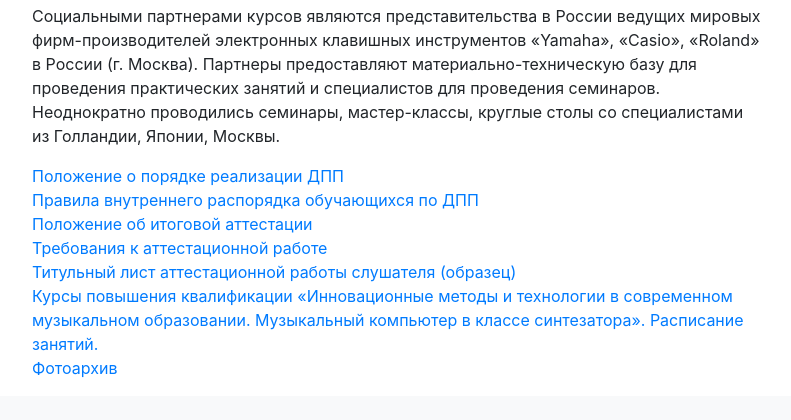
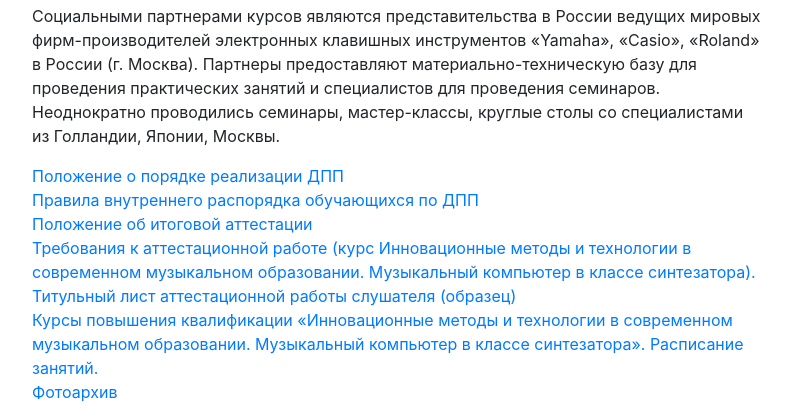
Before and after one commit to ArtemDavletov/Musica-integra-website, a Django app: page /courses/ in a window 1280 px wide. Shown: the part 850-1270 px from the top of the page, without its empty margins (243-1034 px from the left). Before the commit the page ends 1227 px from the top, so only its background shows below. Run offline with Django 3.2, Linux system fonts and the light colour scheme; some libraries are stand-ins or nearby versions.

Commit message:
Feature: 6.02.2021 update

```diff
--- a/templates/teachers/method/course_materials.html
+++ b/templates/teachers/method/course_materials.html
@@ -152,6 +152,10 @@
                         <p>
                             <a target="_blank" href="../../../static/files/session/method/course_mat/Презентация_Требования%20к%20аттестационной%20работе.pdf">Требования к аттестационной работе слушателя курсов «Инновационные методы и технологии в современном музыкальном образовании. музыкальный компьютер в классе синтезатора»</a>
                         </p>
+
+                        <p>
+                            <a target="_blank" href="../../../static/files/session/method/course_mat/Презентация_MuseScore1.pdf">Описание работы в компьютерной программе MuseScore.</a> В.Я Бойко, К.Б. Давлетова
+                        </p>
                     </div>
                 </div>
             </section>
--- a/templates/teachers/session/course.html
+++ b/templates/teachers/session/course.html
@@ -132,7 +132,7 @@
                             <a target="_blank" href="../../../static/files/session/course/1_polojenie_o-poryadke-realizazhii-dopolnitelnyh-professionalnyh-programm-programm-povysheniya-kvalifikacii-сжатый.pdf">Положение о порядке реализации ДПП</a><br/>
                             <a target="_blank" href="../../../static/files/session/course/2_gdtu-pravila-vnutrennego-rasporyadka-obuchayushihsya-po-dpppk_compressed (2).pdf">Правила внутреннего распорядка обучающихся по ДПП</a><br/>
                             <a target="_blank" href="../../../static/files/session/course/3_polozhenie-ob-itogovoi-attestazii-slushatelei-kpk_compressed.pdf">Положение об итоговой аттестации</a><br/>
-                            <a target="_blank" href="../../../static/files/session/course/4_Требования к аттестационной работе.doc_compressed 2.pdf">Требования к аттестационной работе</a><br/>
+                            <a target="_blank" href="../../../static/files/session/course/Требования%20к%20аттестационной%20работе.doc">Требования к аттестационной работе (курс Инновационные методы и технологии в современном музыкальном образовании. Музыкальный компьютер в классе синтезатора).</a><br/>
                             <a target="_blank" href="../../../static/files/session/course/5_titulniy-list-2020.doc">Титульный лист аттестационной работы слушателя (образец)</a><br/>
                             <a target="_blank" href="../../../static/files/session/course/Расписание%20занятий.docx">Курсы повышения квалификации «Инновационные методы и технологии в современном музыкальном образовании. Музыкальный компьютер в классе синтезатора». Расписание занятий.</a><br/>
                             <a target="_blank" href="">Фотоархив</a><br/>
```
Also changed, not shown: 2 other files.
